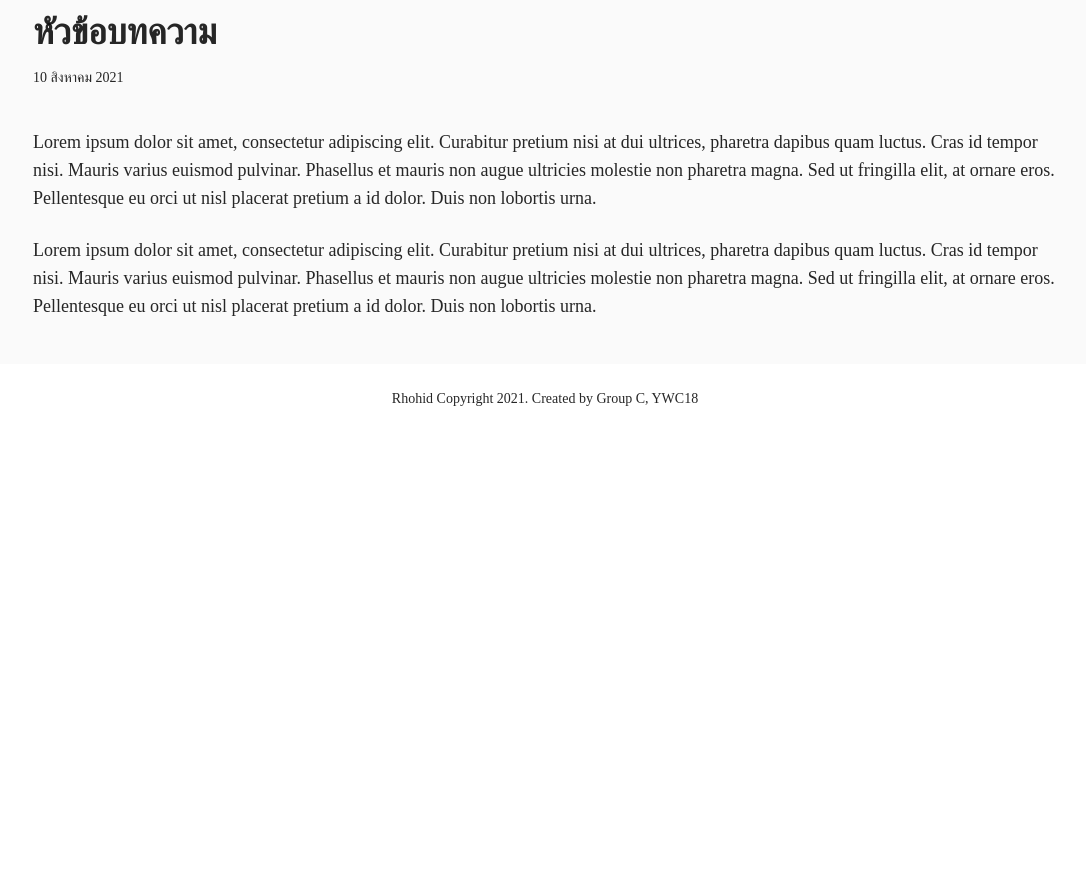
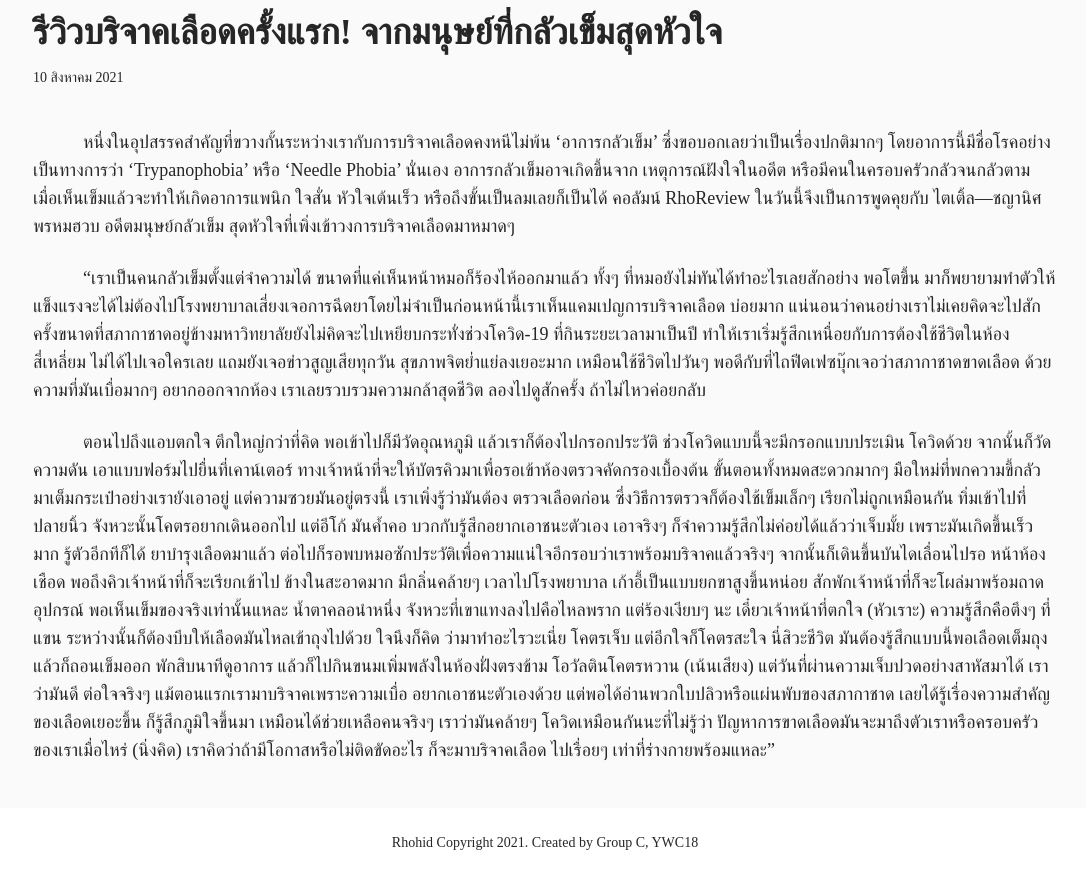
Before and after one commit to WebmasterCamp/ywc18-workshop-c, a React (Create React App) app: page /blog in a window 1280 px wide. Shown: the part 600-1477 px from the top of the page, without its empty margins (95-1181 px from the left). Before the commit the page ends 1033 px from the top, so only its background shows below. Built offline with nearby package versions, Linux system fonts and the light colour scheme.

Commit message:
add content

```diff
--- a/src/components/NavBar.js
+++ b/src/components/NavBar.js
@@ -10,7 +10,9 @@ const NavBar = () => {
     <Header className="mb-12">
       <div className="max-w-screen-xl m-auto">
         <div className="flex justify-between">
-          <img src={Logo} alt="logo" />
+          <a href="/" className="flex items-center">
+            <img src={Logo} alt="logo" />
+          </a>
           <div className="flex items-center">
             <Link>เกี่ยวกับเรา</Link>
             <UserBtn />
--- a/src/containers/Blog/index.js
+++ b/src/containers/Blog/index.js
@@ -2,6 +2,7 @@ import React from "react";
 import { Layout } from "antd";
 import NavBar from "../../components/NavBar";
 import Footer from "../../components/Footer";
+import Banner from "../../assets/blogbanner_1.png";
 
 const Blog = () => {
   const { Content } = Layout;
@@ -11,25 +12,84 @@ const Blog = () => {
       <NavBar />
       <Content>
         <div className="max-w-screen-lg m-auto mt-16">
-          <div className="bg-no-repeat bg-center bg-primary-200 bg-cover h-372px rounded-xl mb-16" />
-          <h1 className="font-bold text-4xl mb-4">หัวข้อบทความ</h1>
+          <div
+            className="bg-no-repeat bg-center bg-primary-200 bg-cover h-372px rounded-xl mb-16"
+            style={{ backgroundImage: `url(${Banner})` }}
+          />
+          <h1 className="font-bold text-4xl mb-4">
+            รีวิวบริจาคเลือดครั้งแรก! จากมนุษย์ที่กลัวเข็มสุดหัวใจ
+          </h1>
           <p className="text-sm font-normal mb-10">10 สิงหาคม 2021</p>
 
-          <p className="text-lg font-normal mb-6">
-            Lorem ipsum dolor sit amet, consectetur adipiscing elit. Curabitur
-            pretium nisi at dui ultrices, pharetra dapibus quam luctus. Cras id
-            tempor nisi. Mauris varius euismod pulvinar. Phasellus et mauris non
-            augue ultricies molestie non pharetra magna. Sed ut fringilla elit,
-            at ornare eros. Pellentesque eu orci ut nisl placerat pretium a id
-            dolor. Duis non lobortis urna.
+          <p
+            className="text-lg font-normal mb-6"
+            style={{ textIndent: "50px" }}
+          >
+            หนึ่งในอุปสรรคสำคัญที่ขวางกั้นระหว่างเรากับการบริจาคเลือดคงหนีไม่พ้น
+            ‘อาการกลัวเข็ม’ ซึ่งขอบอกเลยว่าเป็นเรื่องปกติมากๆ
+            โดยอาการนี้มีชื่อโรคอย่างเป็นทางการว่า ‘Trypanophobia’ หรือ ‘Needle
+            Phobia’ นั่นเอง อาการกลัวเข็มอาจเกิดขึ้นจาก เหตุการณ์ฝังใจในอดีต
+            หรือมีคนในครอบครัวกลัวจนกลัวตาม
+            เมื่อเห็นเข็มแล้วจะทำให้เกิดอาการแพนิก ใจสั่น หัวใจเต้นเร็ว
+            หรือถึงขั้นเป็นลมเลยก็เป็นได้ คอลัมน์ RhoReview
+            ในวันนี้จึงเป็นการพูดคุยกับ ไตเติ้ล—ชญานิศ พรหมฮวบ
+            อดีตมนุษย์กลัวเข็ม สุดหัวใจที่เพิ่งเข้าวงการบริจาคเลือดมาหมาดๆ
           </p>
-          <p className="text-lg font-normal mb-6">
-            Lorem ipsum dolor sit amet, consectetur adipiscing elit. Curabitur
-            pretium nisi at dui ultrices, pharetra dapibus quam luctus. Cras id
-            tempor nisi. Mauris varius euismod pulvinar. Phasellus et mauris non
-            augue ultricies molestie non pharetra magna. Sed ut fringilla elit,
-            at ornare eros. Pellentesque eu orci ut nisl placerat pretium a id
-            dolor. Duis non lobortis urna.
+          <p
+            className="text-lg font-normal mb-6"
+            style={{ textIndent: "50px" }}
+          >
+            “เราเป็นคนกลัวเข็มตั้งแต่จำความได้
+            ขนาดที่แค่เห็นหน้าหมอก็ร้องไห้ออกมาแล้ว ทั้งๆ
+            ที่หมอยังไม่ทันได้ทำอะไรเลยสักอย่าง พอโตขึ้น
+            มาก็พยายามทำตัวให้แข็งแรงจะได้ไม่ต้องไปโรงพยาบาลเสี่ยงเจอการฉีดยาโดยไม่จำเป็นก่อนหน้านี้เราเห็นแคมเปญการบริจาคเลือด
+            บ่อยมาก
+            แน่นอนว่าคนอย่างเราไม่เคยคิดจะไปสักครั้งขนาดที่สภากาชาดอยู่ข้างมหาวิทยาลัยยังไม่คิดจะไปเหยียบกระทั่งช่วงโควิด-19
+            ที่กินระยะเวลามาเป็นปี
+            ทำให้เราเริ่มรู้สึกเหนื่อยกับการต้องใช้ชีวิตในห้องสี่เหลี่ยม
+            ไม่ได้ไปเจอใครเลย แถมยังเจอข่าวสูญเสียทุกวัน
+            สุขภาพจิตย่ำแย่ลงเยอะมาก เหมือนใช้ชีวิตไปวันๆ
+            พอดีกับที่ไถฟีดเฟซบุ๊กเจอว่าสภากาชาดขาดเลือด ด้วยความที่มันเบื่อมากๆ
+            อยากออกจากห้อง เราเลยรวบรวมความกล้าสุดชีวิต ลองไปดูสักครั้ง
+            ถ้าไม่ไหวค่อยกลับ
+          </p>
+          <p
+            className="text-lg font-normal mb-6"
+            style={{ textIndent: "50px" }}
+          >
+            ตอนไปถึงแอบตกใจ ตึกใหญ่กว่าที่คิด พอเข้าไปก็มีวัดอุณหภูมิ
+            แล้วเราก็ต้องไปกรอกประวัติ ช่วงโควิดแบบนี้จะมีกรอกแบบประเมิน
+            โควิดด้วย จากนั้นก็วัดความดัน เอาแบบฟอร์มไปยื่นที่เคาน์เตอร์
+            ทางเจ้าหน้าที่จะให้บัตรคิวมาเพื่อรอเข้าห้องตรวจคัดกรองเบื้องต้น
+            ขั้นตอนทั้งหมดสะดวกมากๆ
+            มือใหม่ที่พกความขี้กลัวมาเต็มกระเป๋าอย่างเรายังเอาอยู่
+            แต่ความซวยมันอยู่ตรงนี้ เราเพิ่งรู้ว่ามันต้อง ตรวจเลือดก่อน
+            ซึ่งวิธีการตรวจก็ต้องใช้เข็มเล็กๆ เรียกไม่ถูกเหมือนกัน
+            ทิ่มเข้าไปที่ปลายนิ้ว จังหวะนั้นโคตรอยากเดินออกไป แต่อีโก้ มันค้ำคอ
+            บวกกับรู้สึกอยากเอาชนะตัวเอง เอาจริงๆ
+            ก็จำความรู้สึกไม่ค่อยได้แล้วว่าเจ็บมั้ย เพราะมันเกิดขึ้นเร็วมาก
+            รู้ตัวอีกทีก็ได้ ยาบำรุงเลือดมาแล้ว
+            ต่อไปก็รอพบหมอซักประวัติเพื่อความแน่ใจอีกรอบว่าเราพร้อมบริจาคแล้วจริงๆ
+            จากนั้นก็เดินขึ้นบันไดเลื่อนไปรอ หน้าห้องเชือด
+            พอถึงคิวเจ้าหน้าที่ก็จะเรียกเข้าไป ข้างในสะอาดมาก มีกลิ่นคล้ายๆ
+            เวลาไปโรงพยาบาล เก้าอี้เป็นแบบยกขาสูงขึ้นหน่อย
+            สักพักเจ้าหน้าที่ก็จะโผล่มาพร้อมถาดอุปกรณ์
+            พอเห็นเข็มของจริงเท่านั้นแหละ น้ำตาคลอนำหนึ่ง
+            จังหวะที่เขาแทงลงไปคือไหลพราก แต่ร้องเงียบๆ นะ เดี๋ยวเจ้าหน้าที่ตกใจ
+            (หัวเราะ) ความรู้สึกคือตึงๆ ที่แขน
+            ระหว่างนั้นก็ต้องบีบให้เลือดมันไหลเข้าถุงไปด้วย ใจนึงก็คิด
+            ว่ามาทำอะไรวะเนี่ย โคตรเจ็บ แต่อีกใจก็โคตรสะใจ นี่สิวะชีวิต
+            มันต้องรู้สึกแบบนี้พอเลือดเต็มถุงแล้วก็ถอนเข็มออก พักสิบนาทีดูอาการ
+            แล้วก็ไปกินขนมเพิ่มพลังในห้องฝั่งตรงข้าม โอวัลตินโคตรหวาน
+            (เน้นเสียง) แต่วันที่ผ่านความเจ็บปวดอย่างสาหัสมาได้ เราว่ามันดี
+            ต่อใจจริงๆ แม้ตอนแรกเรามาบริจาคเพราะความเบื่อ อยากเอาชนะตัวเองด้วย
+            แต่พอได้อ่านพวกใบปลิวหรือแผ่นพับของสภากาชาด
+            เลยได้รู้เรื่องความสำคัญของเลือดเยอะขึ้น ก็รู้สึกภูมิใจขึ้นมา
+            เหมือนได้ช่วยเหลือคนจริงๆ เราว่ามันคล้ายๆ
+            โควิดเหมือนกันนะที่ไม่รู้ว่า
+            ปัญหาการขาดเลือดมันจะมาถึงตัวเราหรือครอบครัวของเราเมื่อไหร่
+            (นิ่งคิด) เราคิดว่าถ้ามีโอกาสหรือไม่ติดขัดอะไร ก็จะมาบริจาคเลือด
+            ไปเรื่อยๆ เท่าที่ร่างกายพร้อมแหละ”
           </p>
         </div>
       </Content>
--- a/src/containers/Home/BloodDonation/index.js
+++ b/src/containers/Home/BloodDonation/index.js
@@ -10,7 +10,7 @@ const BloodDonation = () => {
       <div className="rounded-2xl shadow-md h-auto bg-white  p-8">
         <p className="text-base font-semibold mb-4">ค้นหาจุดบริจาค</p>
 
-        <form className="flex" method="get">
+        <form className="flex" method="get" action="/donate">
           <Select
             size="large"
             showSearch
@@ -27,7 +27,7 @@ const BloodDonation = () => {
               </Option>
             ))}
           </Select>
-          <Button type="primary" size="large">
+          <Button type="primary" size="large" htmlType="submit">
             ค้นหาจุดบริจาค
           </Button>
         </form>
--- a/src/containers/Profile/index.js
+++ b/src/containers/Profile/index.js
@@ -47,10 +47,10 @@ const Profile = () => {
                 <div className="block ml-8">
                   <p className="text-sm">การบริจาคครั้งถัดไป</p>
                   <p className="text-2xl font-semibold text-primary-200">
-                    89 วัน
+                    83 วัน
                   </p>
                   <Progress
-                    percent={60}
+                    percent={3}
                     showInfo={false}
                     style={{ width: "240px" }}
                   />
```
Also changed, not shown: src/assets/blogbanner_1.png (added).
